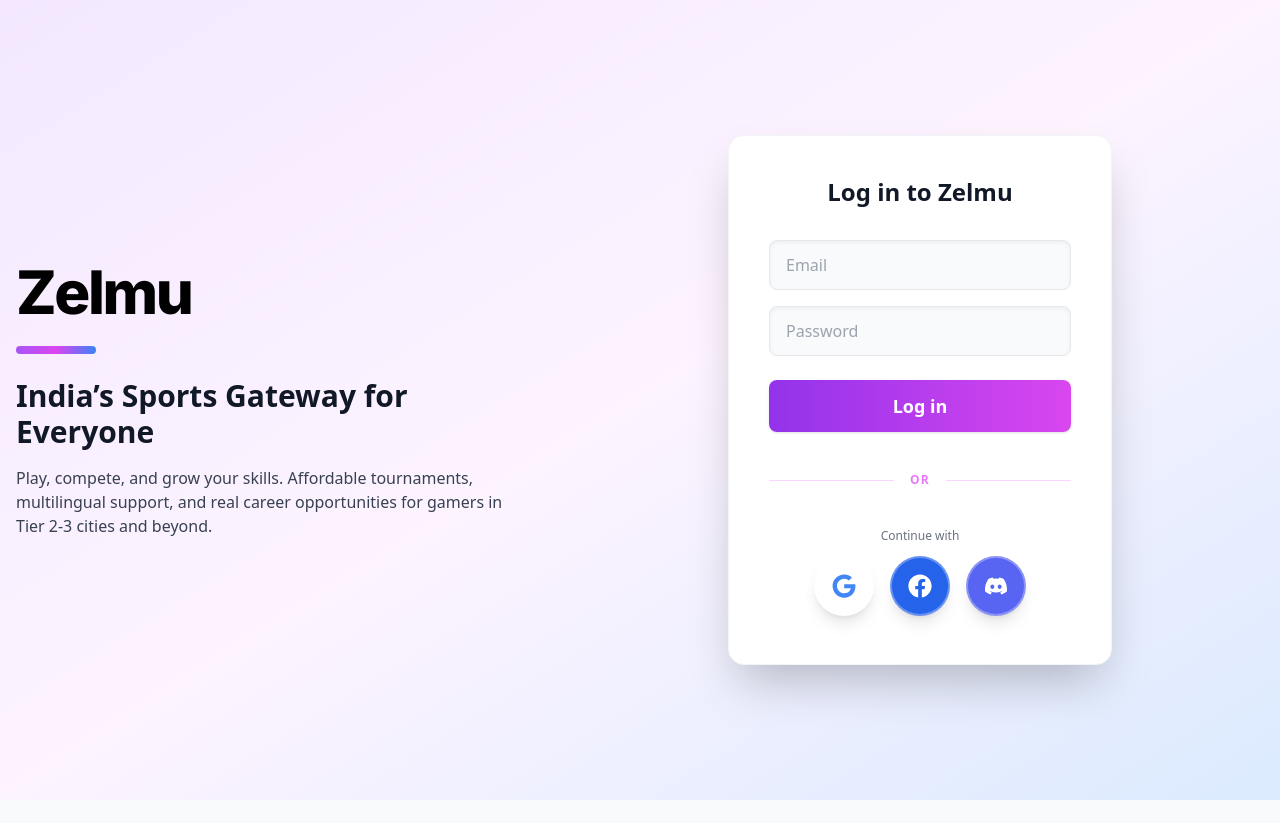
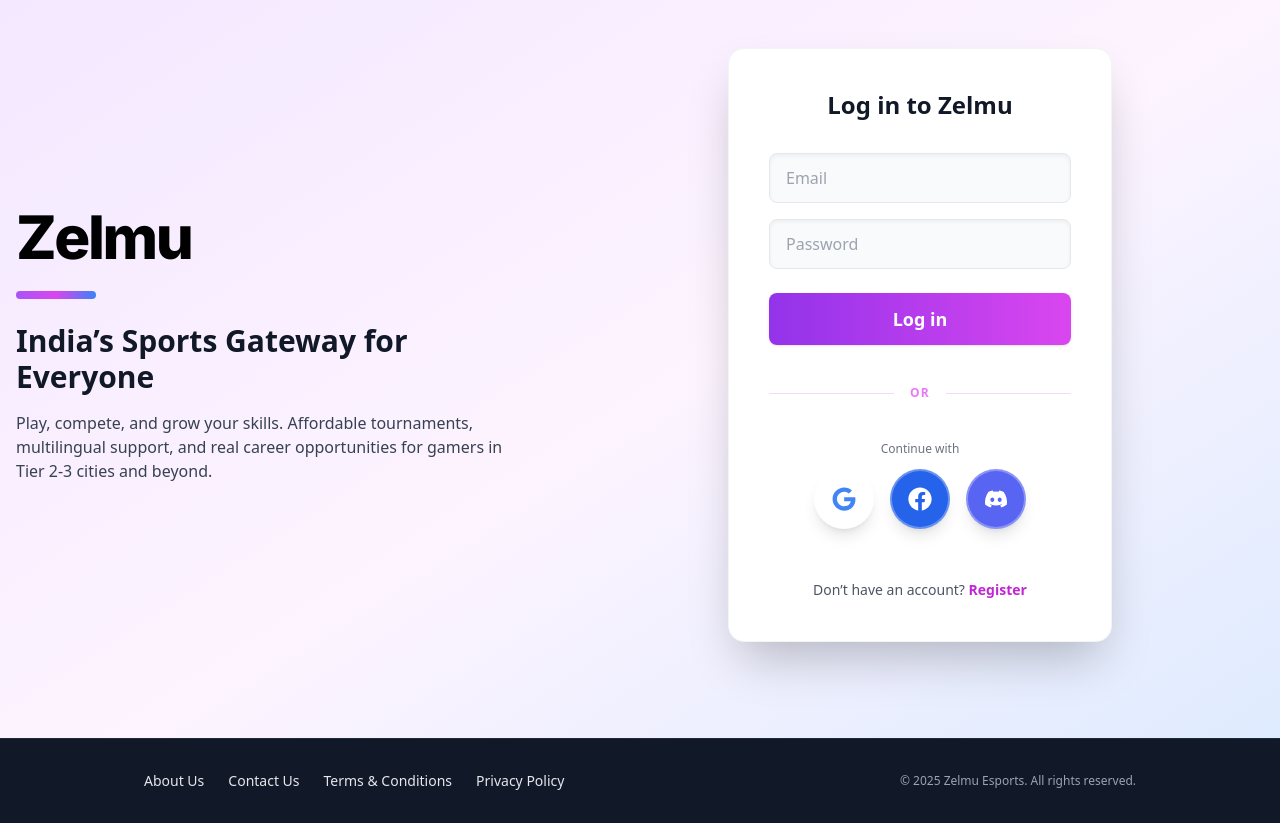
Before and after one commit to Imshouvik/zelmu-esports, a Next.js app: page / in a window 1280 px wide. Before the commit the page ends 800 px from the top, so only its background shows below. Built offline with nearby package versions, Linux system fonts and the light colour scheme; no server answers.

Commit message:
Add modern Footer with About Us, Contact Us, Terms, and Privacy links to homepage only

```diff
--- a/src/app/HomeClient.tsx
+++ b/src/app/HomeClient.tsx
@@ -12,6 +12,7 @@
 import Link from 'next/link';
 import { FaTwitter, FaTrophy, FaUsers, FaStar, FaArrowRight } from 'react-icons/fa';
 import Navigation from '@/components/Navigation';
+import Footer from '@/components/Footer';
 
 const socialLinks = [
   { href: 'https://discord.gg/', icon: <FaDiscord />, label: 'Discord' },
@@ -46,7 +47,10 @@
   }, [confirmed, message, userEmail]);
 
   if (loading) return null;
-  if (isAuthenticated) return null;
+  if (isAuthenticated) {
+    router.push('/dashboard');
+    return null;
+  }
 
   if (typeof window === 'undefined' || !supabase) {
     throw new Error('Supabase client is not available on the server.');
@@ -203,9 +207,22 @@
                 </button>
               </div>
             </div>
+            {/* Register prompt below social login */}
+            <div className="w-full text-center mt-4">
+              <span className="text-gray-600 text-sm">Don’t have an account?{' '}
+                <button
+                  type="button"
+                  onClick={() => router.push('/register')}
+                  className="text-fuchsia-600 hover:underline font-semibold focus:outline-none"
+                >
+                  Register
+                </button>
+              </span>
+            </div>
           </div>
         </div>
       </main>
+      <Footer />
     </div>
   );
 }
--- /dev/null
+++ b/src/components/Footer.tsx
@@ -0,0 +1,17 @@
+import Link from 'next/link';
+
+export default function Footer() {
+  return (
+    <footer className="w-full bg-gray-900 text-gray-200 py-8 border-t border-gray-800 mt-12">
+      <div className="max-w-5xl mx-auto flex flex-col md:flex-row items-center justify-between px-4 gap-4">
+        <div className="flex flex-wrap gap-6 text-sm font-medium">
+          <Link href="/about-us" className="hover:underline hover:text-white transition">About Us</Link>
+          <Link href="/contact-us" className="hover:underline hover:text-white transition">Contact Us</Link>
+          <Link href="/terms-and-conditions" className="hover:underline hover:text-white transition">Terms & Conditions</Link>
+          <Link href="/privacy-policy" className="hover:underline hover:text-white transition">Privacy Policy</Link>
+        </div>
+        <div className="text-xs text-gray-400 mt-2 md:mt-0">© {new Date().getFullYear()} Zelmu Esports. All rights reserved.</div>
+      </div>
+    </footer>
+  );
+}
```
